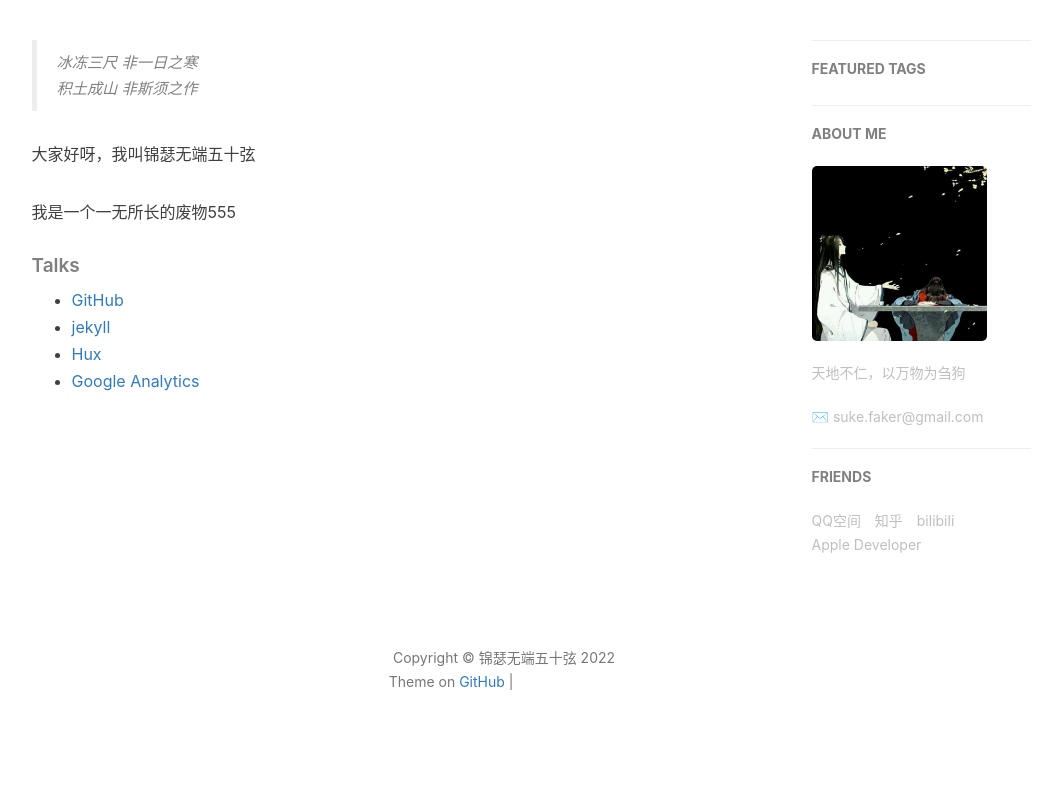
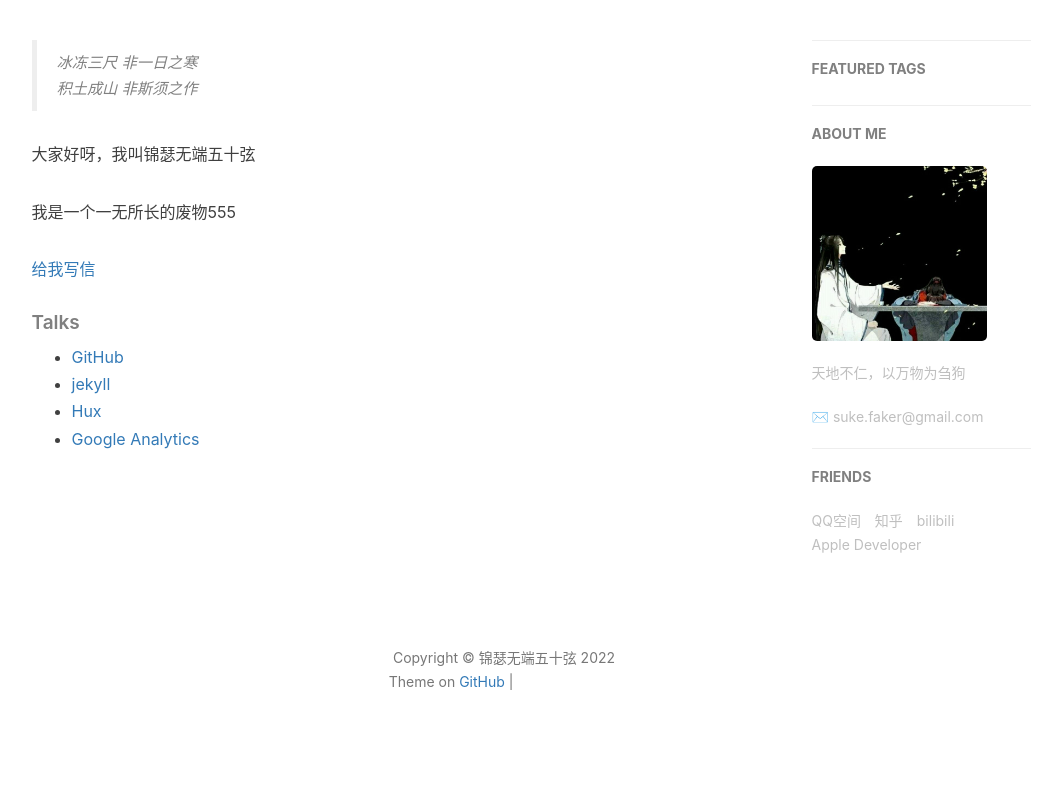
Before and after one commit to Fraunder/Fraunder.github.io, a Jekyll site: the page built from about.html, in a window 1280 px wide. Shown: the part 418-1204 px from the top of the page, without its empty margins (136-1198 px from the left). Built offline with Jekyll 4.4.1, drawn with Linux system fonts in a browser that asks for light colours; nearby versions of some CDN libraries; comment, search, counter and statistics services are not loaded; grey boxes are pictures that could not be loaded.

Commit message:
Update about.html

```diff
--- a/about.html
+++ b/about.html
@@ -21,7 +21,7 @@ header-img: "img/post-bg-rwd.jpg"
     <p>大家好呀，我叫锦瑟无端五十弦</p>
 
     <p>我是一个一无所长的废物555</p>
-
+    <a target="_blank" href="http://mail.qq.com/cgi-bin/qm_share?t=qm_mailme&email=j-z65Oqh-c-_-qHs4OI" style="text-decoration:none;">给我写信</a>
     <p></p>
 
     <h5>Talks</h5>
```
